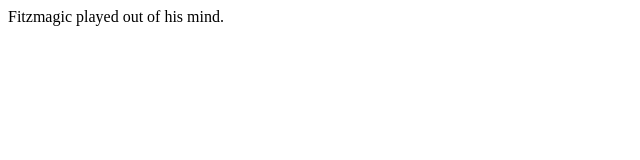
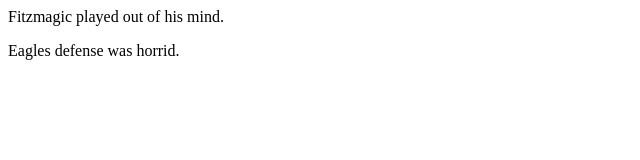
Before and after one commit to ambriglia/fitzmagic, a plain HTML site: page index.html in a window 1280 px wide. Shown: the whole page, without its empty margins (0-640 px from the left). Drawn offline with Linux system fonts and the light colour scheme.

Commit message:
eagles d

```diff
--- a/index.html
+++ b/index.html
@@ -1 +1,2 @@
 <p>Fitzmagic played out of his mind.</p>
+<p>Eagles defense was horrid.</p>
```
